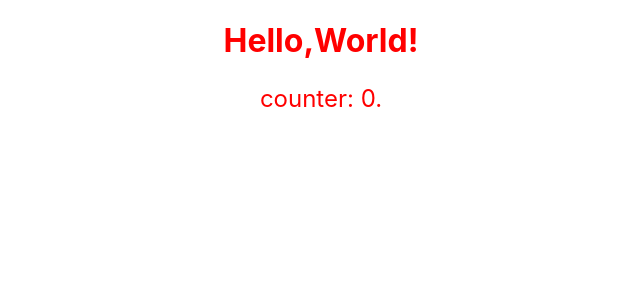
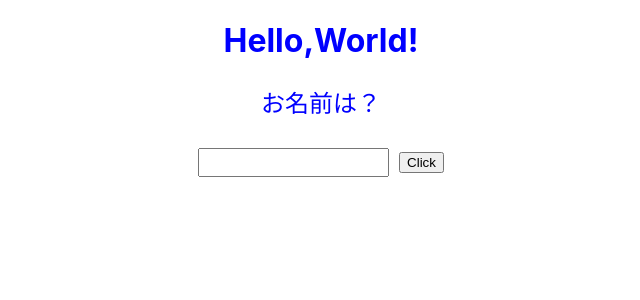
Before and after one commit to Jun-Saito-de/sample_react_app, a React (Create React App) app: page / in a window 1280 px wide. Shown: the top 300 px of the page, without its empty margins (319-959 px from the left). Built offline with nearby package versions, Linux system fonts and the light colour scheme.

Commit message:
chap2ステートフック2

```diff
--- a/src/App.js
+++ b/src/App.js
@@ -3,18 +3,32 @@ import { useState } from 'react'
 
 // App関数
 function App(props) {
-    // カウンターをステートで管理 初期値は0
-  const [counter, setCounter] = useState(0)
-   // カウンターを増やす関数
-  const doClick = () => {
-    setCounter(counter + 1)
+  // フィールドに入力したテキストを管理するためのもの
+  const [input, setInput] = useState("")
+  // 表示するメッセージを管理するためのもの
+  const [message, setMessage] = useState("お名前は？")
+
+  // <input>のonChangeイベント用
+  // doInput フィールドの値が変更されると発生
+  const doInput = (event) => {
+    setInput(event.target.value)
   }
+  // <button>のonClickイベント用
+  // doClick ボタンをクリックした時に実行する処理
+  const doClick = ()=> {
+    setMessage("こんにちは、" + input + "さん！")
+  }
+
+  // returnされるJSX内でフォームを用意
   return (
     <div className="App">
       <h1 className={props.color}>{props.title}</h1>
-      {/* クラス名をテンプレートリテラルで連結し、クリック時にカウンターを増やす */}
-      <p className={`${props.color} clickable`}
-        onClick={doClick}>counter: {counter}.</p>
+      <p className={`${props.color} clickable`}>{message}</p>
+      <div>
+        {/* イベント（onChange、onClick）に上述の関数を割り当て */}
+        <input type='text' onChange={doInput} />
+        <button onClick={doClick}>Click</button>
+      </div>
     </div>
   )
 }
--- a/src/index.js
+++ b/src/index.js
@@ -15,7 +15,7 @@ root.render(
   // この<React.〜>の部分がJSX
   // React.StrictMode は「コードの実行をより厳格に制御するためのもの」
   <React.StrictMode>
-    <App title = "Hello,World!" message = "これはcolor=redの表示です。" color = "red"/>
+    <App title = "Hello,World!" message = "これはcolor=redの表示です。" color = "blue"/>
     {/* /* Appタグにtitleとmessageという属性を用意 */}
   </React.StrictMode>
 )
```
